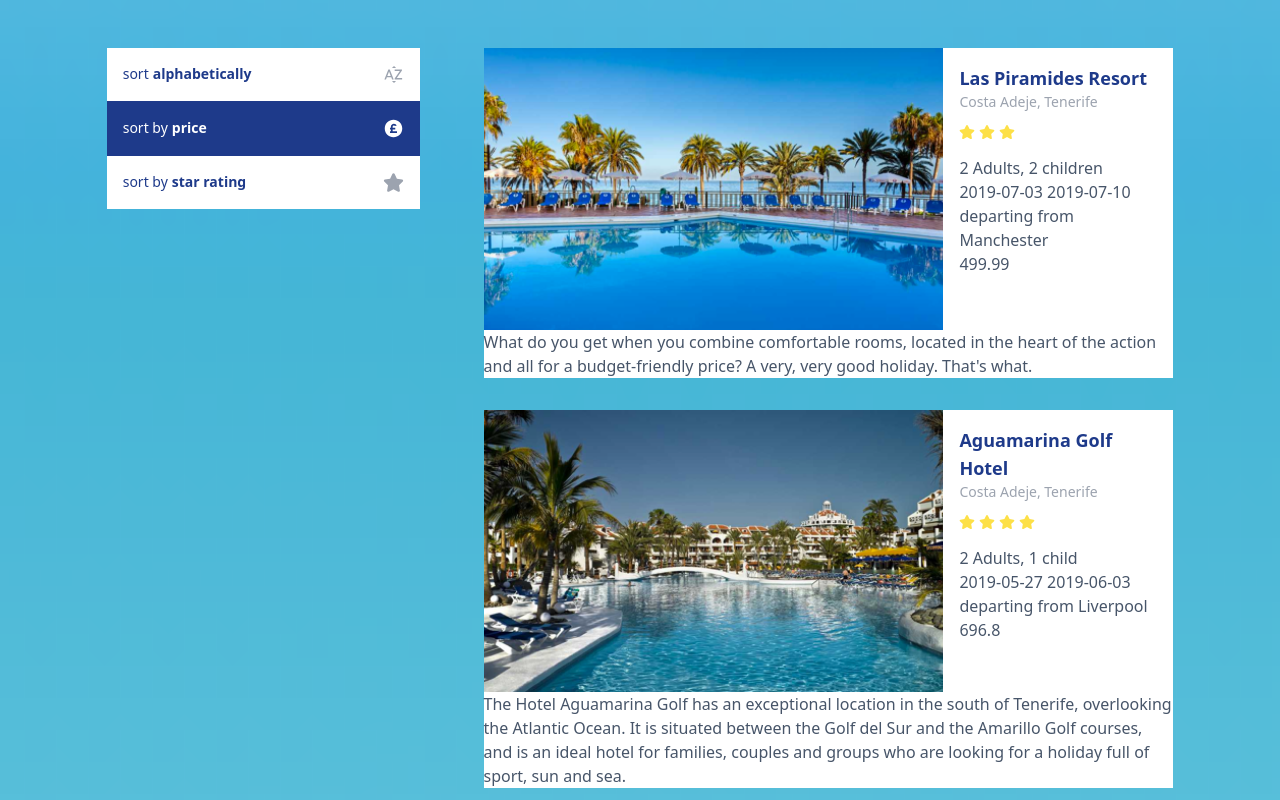
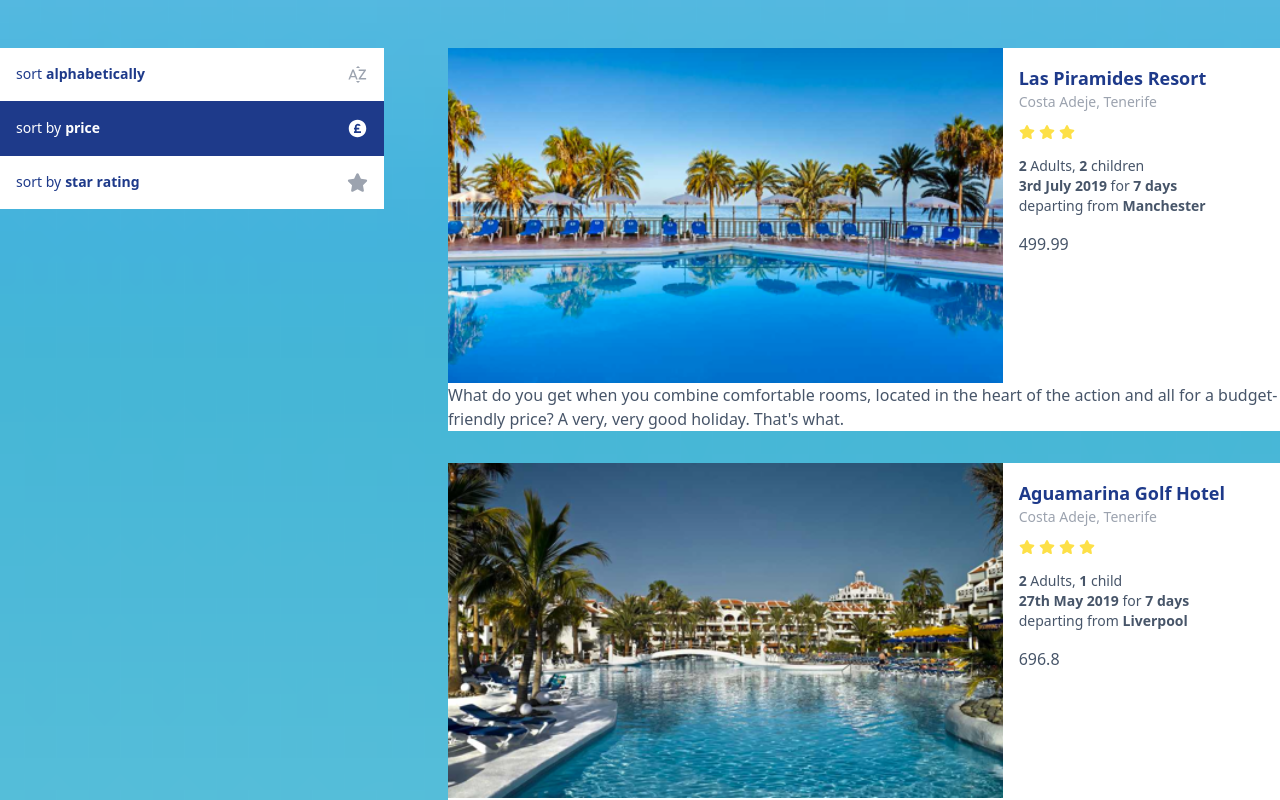
Before and after one commit to RazzBerryMand/hotel-sorting-app, a React (Create React App) app: page / in a window 1280 px wide. Shown: the top 800 px of the page. Built offline with nearby package versions, Linux system fonts and the light colour scheme.

Commit message:
feat: format trip dates

```diff
--- a/src/App.js
+++ b/src/App.js
@@ -28,7 +28,7 @@ function App() {
 
   return (
     <div className="bg-gradient-image bg-cover bg-center">
-      <div className="container w-5/6 md:w-full lg:w-5/6 mx-auto pt-12 pb-48 md:grid md:grid-cols-3 md:gap-x-8 lg:gap-x-16">
+      <div className="container w-5/6 md:w-full mx-auto pt-12 pb-48 md:grid md:grid-cols-3 md:gap-x-8 lg:gap-x-16">
         <Sidebar onSort={handleSort} selectedSort={selectedSort} />
         <Results data={sortedData} />
       </div>
--- a/src/components/HolidayPod/holidayPod.js
+++ b/src/components/HolidayPod/holidayPod.js
@@ -26,13 +26,15 @@ export const HolidayPod = ({
             <h2 className="text-lg font-bold text-blue-900">{name}</h2>
             <p className="text-sm text-gray-400">{location}</p>
           </div>
-
           <StarRating rating={rating} />
-          <>
+          <div className="text-sm pb-4">
             <Travellers {...travellers} />
             <TripDates {...tripDates} />
-            <p>departing from {departureAirport}</p>
-          </>
+            <p>
+              departing from{" "}
+              <span className="font-bold">{departureAirport}</span>
+            </p>
+          </div>
           {/* TODO: build price button */}
           {price}
         </div>
--- a/src/components/Travellers/travellers.js
+++ b/src/components/Travellers/travellers.js
@@ -2,29 +2,31 @@ import React from "react";
 
 export const Travellers = ({ adults, children, infants }) => {
   const formatAdultsText = (adults) => {
-    return adults > 1 ? "Adults" : "Adult";
+    return adults > 1 ? " Adults" : " Adult";
   };
 
   const formatChildrenText = (children) => {
-    return children > 1 ? "children" : "child";
+    return children > 1 ? " children" : " child";
   };
 
   const formatInfantsText = (infants) => {
-    return infants > 1 ? "infants" : "infant";
+    return infants > 1 ? " infants" : " infant";
   };
 
   return (
     <p>
-      {adults} {formatAdultsText(adults)}
+      <span className="font-bold">{adults}</span> {formatAdultsText(adults)}
       {children && (
         <span>
-          , {children} {formatChildrenText(children)}
+          , <span className="font-bold">{children}</span>
+          {formatChildrenText(children)}
         </span>
       )}
       {infants && (
         <span>
           {" "}
-          & {infants} {formatInfantsText(infants)}
+          & <span className="font-bold">{infants}</span>
+          {formatInfantsText(infants)}
         </span>
       )}
     </p>
--- a/src/components/TripDates/tripDates.js
+++ b/src/components/TripDates/tripDates.js
@@ -1,11 +1,41 @@
 import React from "react";
 
 export const TripDates = ({ outbound, inbound }) => {
-  // TODO: format dates
+  const outboundDate = new Date(outbound);
+  const inboundDate = new Date(inbound);
+
+  const getDateSuffix = (day) => {
+    if (day >= 11 && day <= 13) {
+      return "th";
+    }
+    switch (day % 10) {
+      case 1:
+        return "st";
+      case 2:
+        return "nd";
+      case 3:
+        return "rd";
+      default:
+        return "th";
+    }
+  };
+
+  const outboundFormatted =
+    outboundDate.getDate() +
+    getDateSuffix(outboundDate.getDate()) +
+    " " +
+    outboundDate.toLocaleString("default", { month: "long" }) +
+    " " +
+    outboundDate.getFullYear();
+
+  const durationInDays = Math.round(
+    (inboundDate - outboundDate) / (24 * 60 * 60 * 1000)
+  );
 
   return (
     <p>
-      {outbound} {inbound}
+      <span className="font-bold">{outboundFormatted}</span> for{" "}
+      <span className="font-bold">{durationInDays} days</span>
     </p>
   );
 };
```
